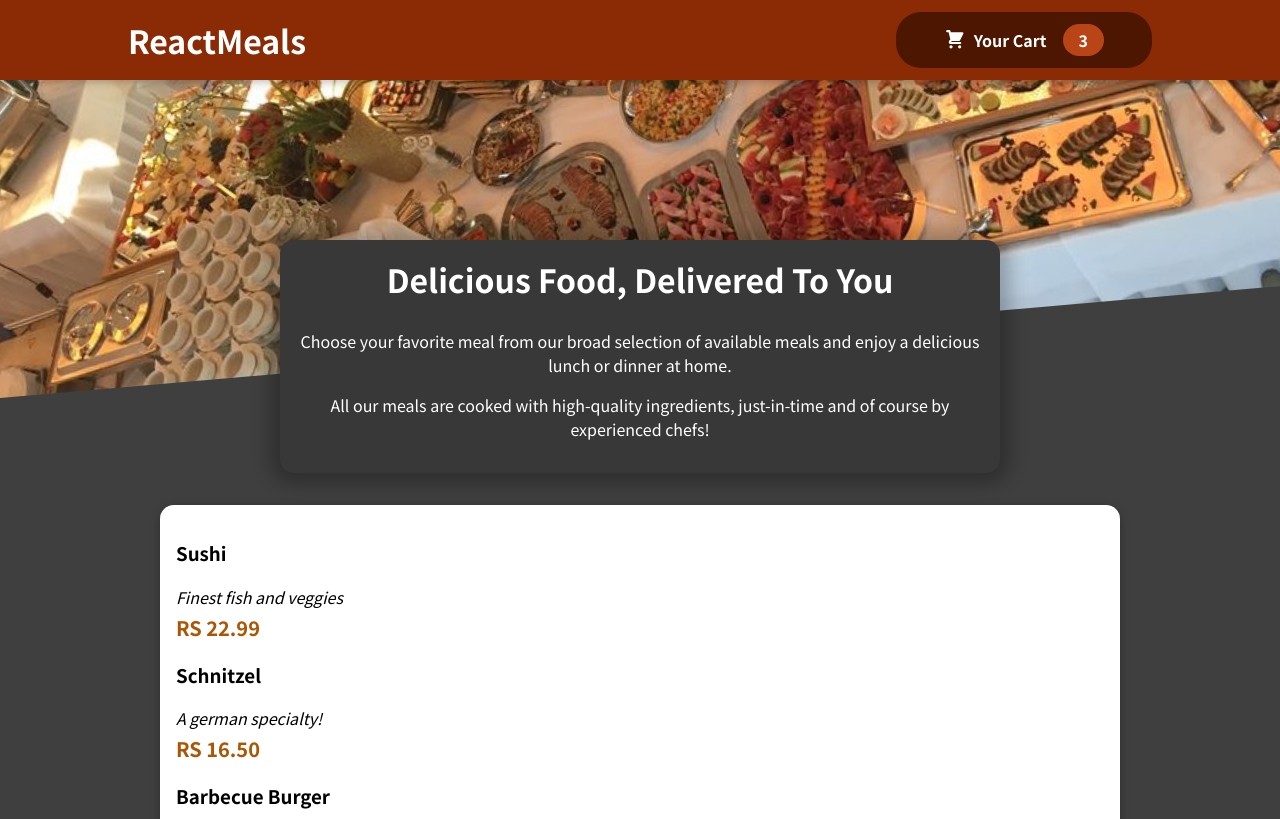
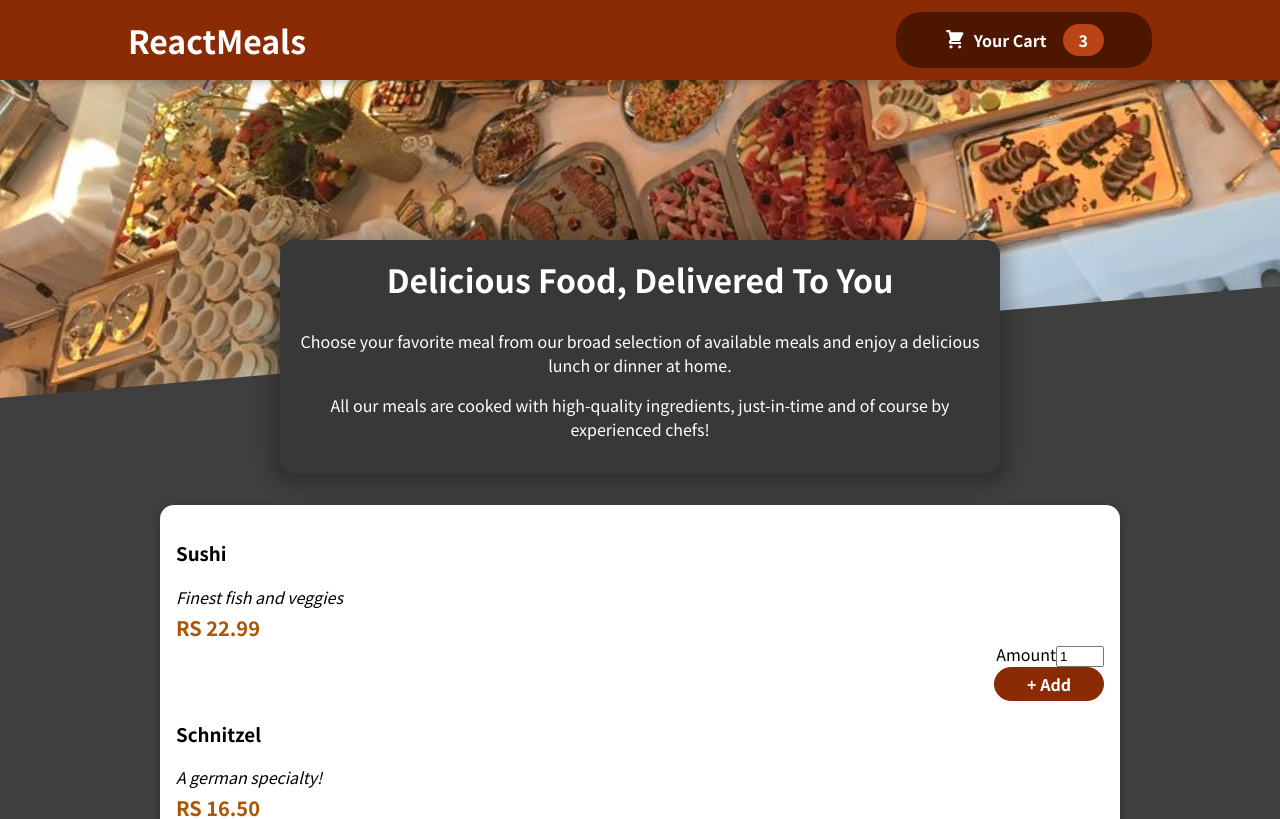
Before and after one commit to Kashi-Srishala/restaurant-app-react, a React (Create React App) app: page / in a window 1280 px wide. Shown: the top 819 px of the page. Built offline with nearby package versions, Linux system fonts and the light colour scheme.

Commit message:
Adding a Form

```diff
--- a/src/components/Meals/MealItem/MealItem.js
+++ b/src/components/Meals/MealItem/MealItem.js
@@ -1,5 +1,5 @@
 import classes from './MealItem.module.css';
-
+import MealItemForm from './MealItemForm';
 const MealItem = props => {
     const price = `RS ${props.price.toFixed(2)}`;
     return (
@@ -9,6 +9,9 @@ const MealItem = props => {
                 <div className={classes.description}>{props.description}</div>
                 <div className={classes.price}>{price}</div>
             </div>
+            <div>
+                <MealItemForm></MealItemForm>
+            </div>
         </li>
     )
 };
--- /dev/null
+++ b/src/components/Meals/MealItem/MealItemForm.js
@@ -0,0 +1,21 @@
+import classes from './MealItemForm.module.css';
+import Input from '../../UI/Input';
+
+const MealItemForm = props => {
+    return (
+        <form className={classes.form}>
+            <Input label="Amount" input={{
+                id: 'amount',
+                type: 'number',
+                min: '1',
+                max: '5',
+                defaultValue: '1'
+            }}></Input>
+
+            <button>+ Add</button>
+        </form>
+
+    );
+};
+
+export default MealItemForm;
--- /dev/null
+++ b/src/components/Meals/MealItem/MealItemForm.module.css
@@ -0,0 +1,20 @@
+.form {
+    text-align: right;
+  }
+
+  .form button {
+    font: inherit;
+    cursor: pointer;
+    background-color: #8a2b06;
+    border: 1px solid #8a2b06;
+    color: white;
+    padding: 0.25rem 2rem;
+    border-radius: 20px;
+    font-weight: bold;
+  }
+
+  .form button:hover,
+  .form button:active {
+    background-color: #641e03;
+    border-color: #641e03;
+  }
--- /dev/null
+++ b/src/components/UI/Input.js
@@ -0,0 +1,12 @@
+import classes from './Input.module.css';
+
+const Input = props => {
+    return (
+        <div className={classes.input}>
+            <label htmlFor={props.input.id}>{props.label}</label>
+            <input {...props.input}></input>
+        </div>
+    );
+};
+
+export default Input;
```
Also changed, not shown: src/components/UI/Input.module.css (added).
